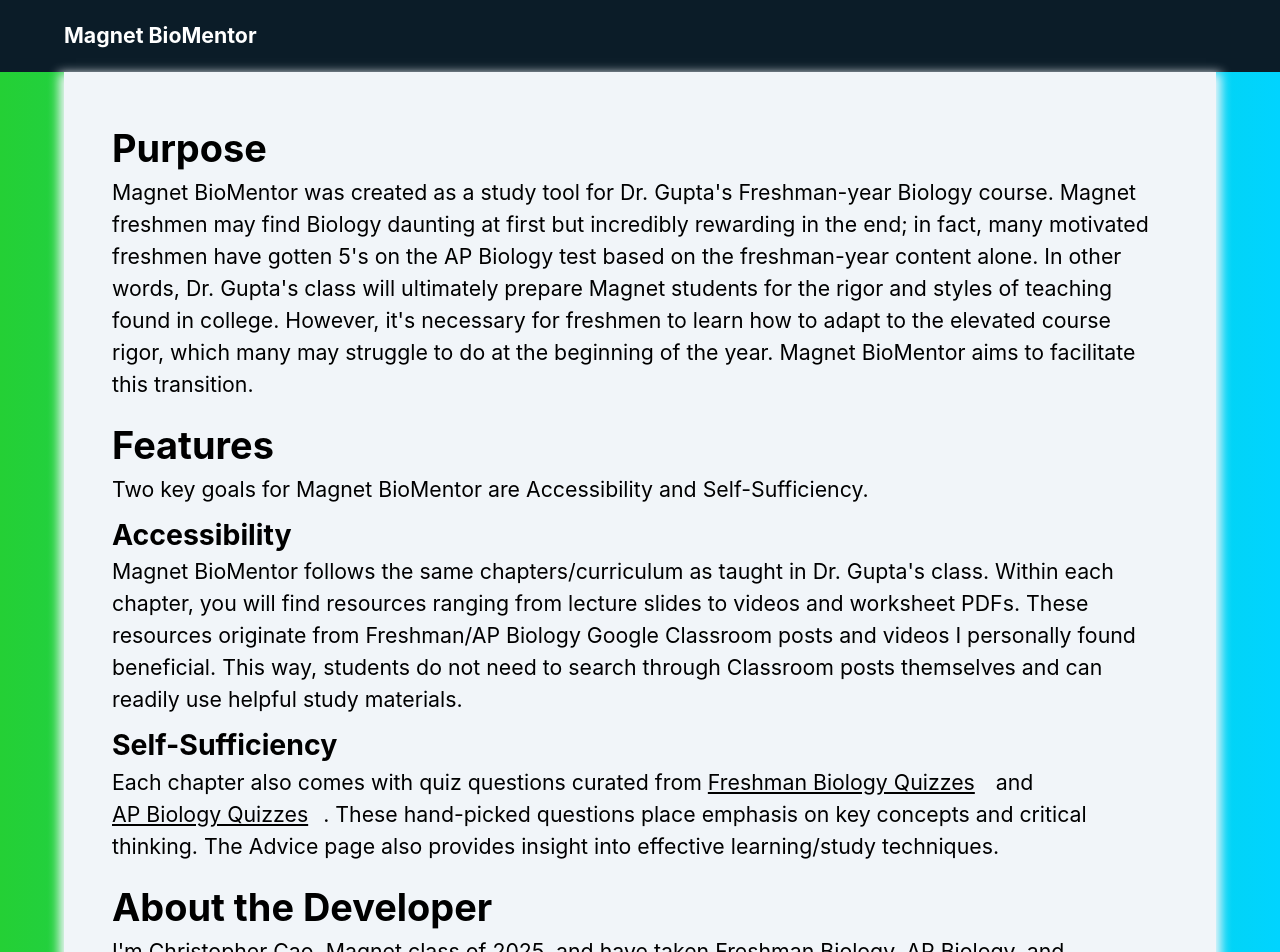
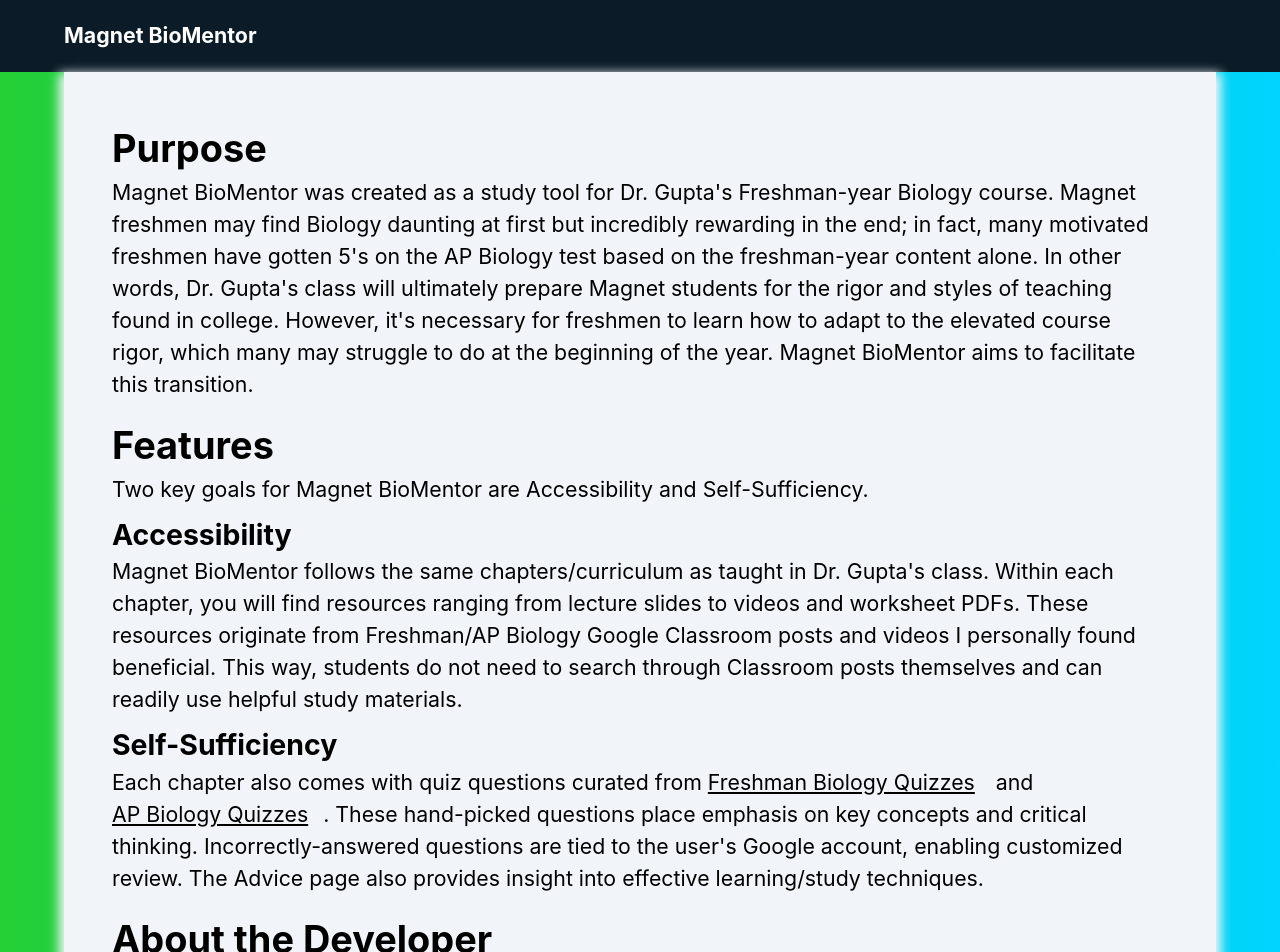
Before and after one commit to derp000/biology-mhs, a React (Vite) app in the folder frontend/: page /about in a window 1280 px wide. Shown: the top 952 px of the page. Built offline with nearby package versions, Linux system fonts and the light colour scheme; no server answers; some icons are missing.

Commit message:
Add stuff to About

```diff
--- a/frontend/src/pages/About.tsx
+++ b/frontend/src/pages/About.tsx
@@ -58,8 +58,9 @@
             </sup>
           </NavLink>
           . These hand-picked questions place emphasis on key concepts and
-          critical thinking. The Advice page also provides insight into
-          effective learning/study techniques.
+          critical thinking. Incorrectly-answered questions are tied to the
+          user's Google account, enabling customized review. The Advice page
+          also provides insight into effective learning/study techniques.
         </p>
         <h1 className="font-bold text-3xl mt-4">About the Developer</h1>
         <p className="text-xl">
```
